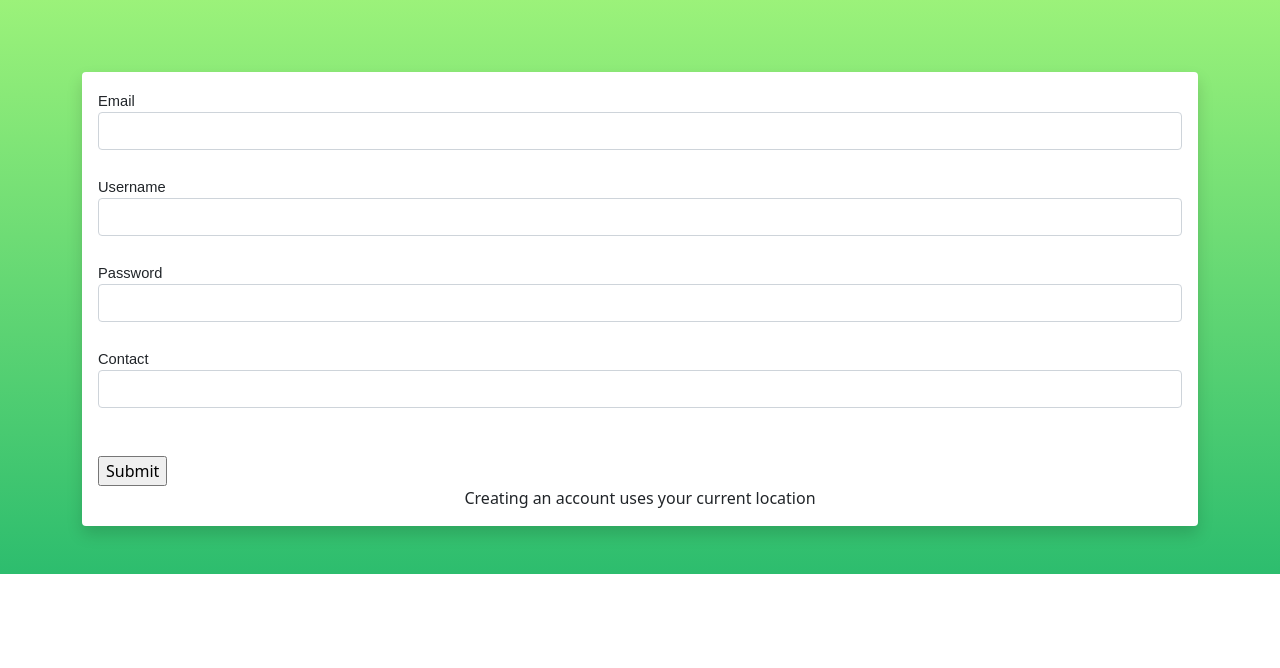
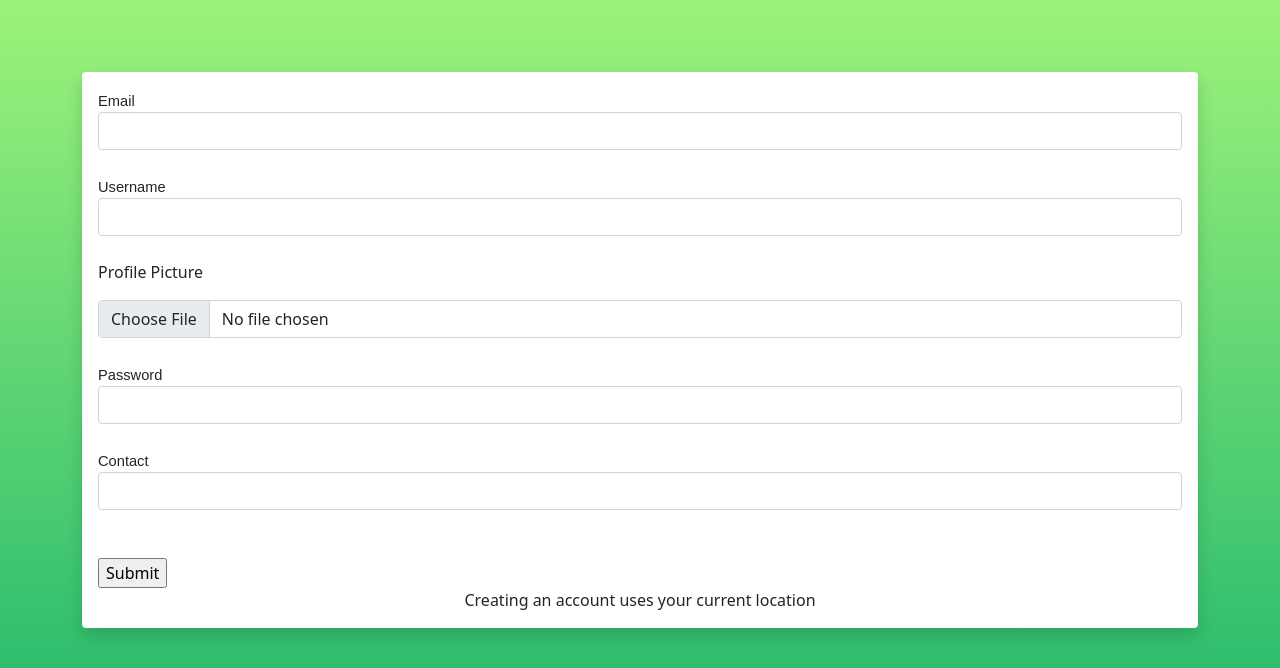
Before and after one commit to MatchHue/BackendGreenSystem, a Flask app: page /signup in a window 1280 px wide. Shown: the part 56-724 px from the top of the page. Run offline with Flask 2, Linux system fonts and the light colour scheme; data that the repository does not hold is empty; some libraries are stand-ins or nearby versions.

Commit message:
added profiile pictures

```diff
--- a/main.py
+++ b/main.py
@@ -43,6 +43,7 @@ class LoginForm(FlaskForm):
 
 class SignUpForm(FlaskForm):
     username=StringField("Username",validators=[DataRequired()])
+    image=FileField(label="image",validators=[FileAllowed(['jpg','png'])])
     email=EmailField("Email",validators=[DataRequired()])
     phone_number=StringField("Contact",validators=[DataRequired()])
     password=PasswordField("Password",validators=[DataRequired()])
@@ -63,6 +64,7 @@ class ItemForm(FlaskForm):
 class User(db.Model,UserMixin):
     id=db.Column(db.Integer,primary_key=True)
     username=db.Column(db.String,unique=True,nullable=False)
+    pfp=db.Column(db.String,nullable=False)
     email=db.Column(db.String,unique=True,nullable=False)
     phone_number=db.Column(db.Integer,unique=True)
     password=db.Column(db.String,nullable=False)
@@ -134,6 +136,12 @@ def testroute():
     return data
 
 
+def savepfp(picture_file):
+    picture=picture_file.filename
+    picture_path=os.path.join(app.root_path,'static/pfp',picture)
+    picture_file.save(picture_path)
+    return picture
+
 @app.route('/signup',methods=['GET','POST'])
 def signup():
     location=getlocation()
@@ -143,7 +151,8 @@ def signup():
     if form.validate_on_submit():
         user=User.query.filter_by(email=form.email.data).first()
         if user is None:
-            newUser=User(username=form.username.data,email=form.email.data,password=form.password.data,
+            profile_image=savepfp(form.image.data)
+            newUser=User(username=form.username.data,pfp=profile_image,email=form.email.data,password=form.password.data,
             phone_number=form.phone_number.data,
             longtitude=lon,latitude=lat)
             newUser.set_password(newUser.password)
--- a/templates/signup.html
+++ b/templates/signup.html
@@ -10,7 +10,7 @@
     <br/>
     <br/>
     <div class="shadow p-3 mb-5 bg-white rounded">
-    <form method="POST">
+    <form method="POST", enctype="multipart/form-data">
         {{form.hidden_tag()}}
 
         {{form.email.label}}
@@ -18,6 +18,9 @@
         <br/>
         {{form.username.label}}
         {{form.username(class="form-control")}}
+        <br/>
+        <p>Profile Picture</p>
+        {{form.image(class="form-control")}}
 
         <br/>
         {{form.password.label}}
```
Also changed, not shown: static/pfp/madara.png (added), test.db.
